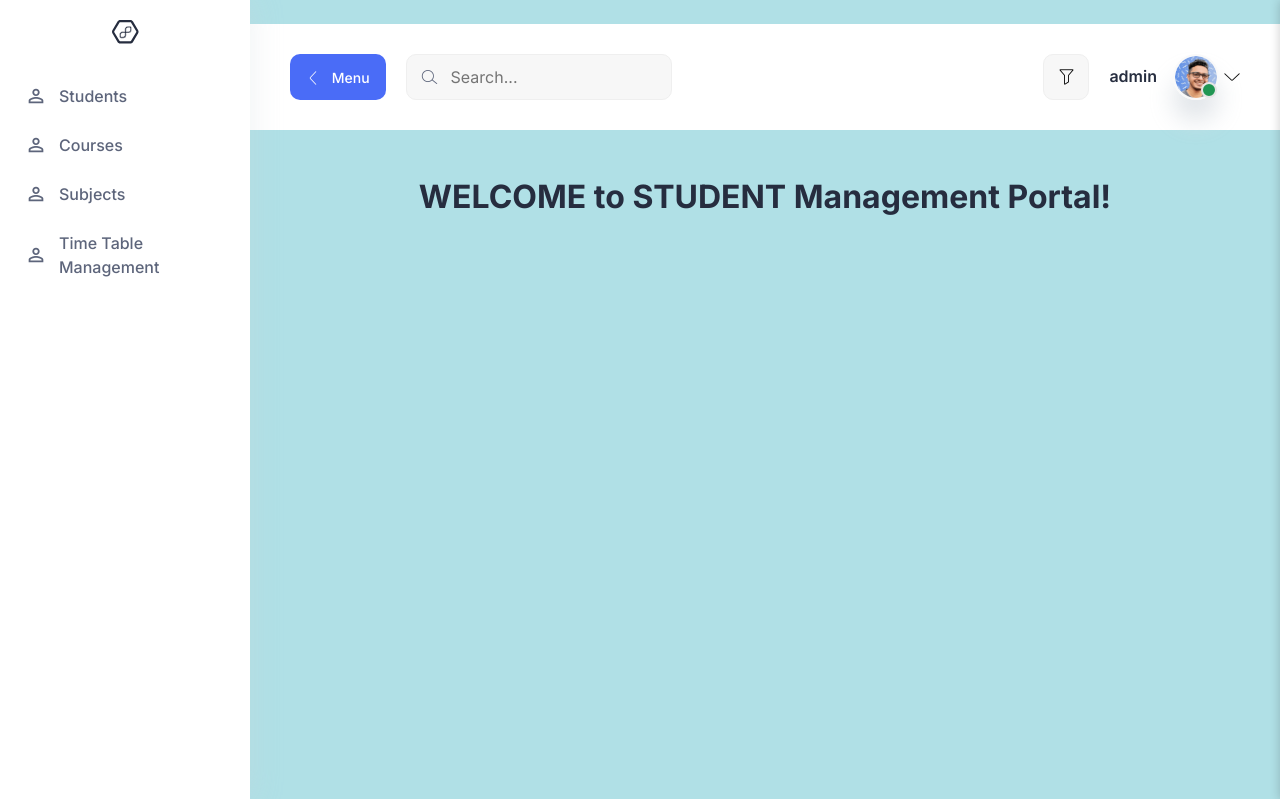
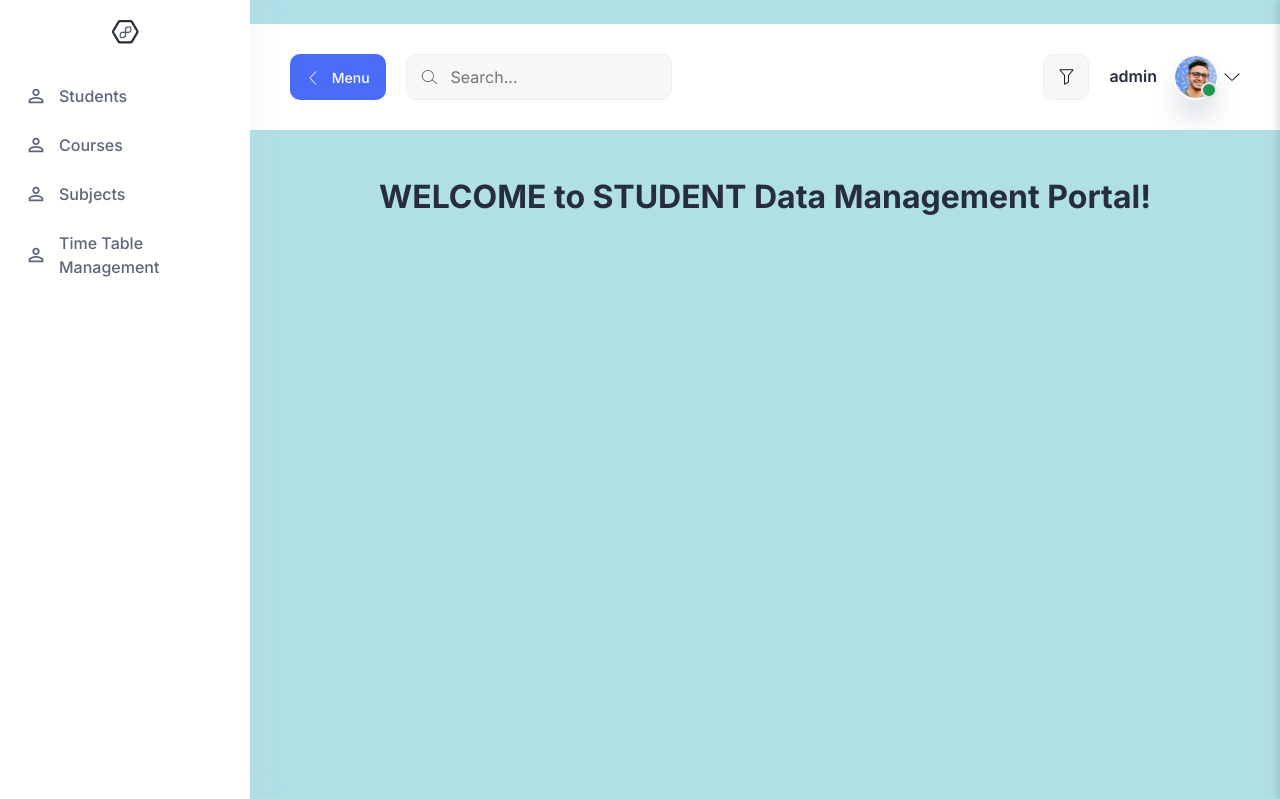
Before and after one commit to reddymahi251/mahicpp, a Django app: page / in a window 1280 px wide. Shown: the top 799 px of the page. Run offline with Django 3.2, Linux system fonts and the light colour scheme; the first user in the database is signed in; some libraries are stand-ins or nearby versions.

Commit message:
Update home.html

```diff
--- a/src/templates/home.html
+++ b/src/templates/home.html
@@ -2,7 +2,7 @@
 {% block content %}
 
     <center>
-    <h1 class="mt-5">WELCOME to STUDENT Management Portal!</h1>
+    <h1 class="mt-5">WELCOME to STUDENT Data Management Portal!</h1>
         </center>
 
 
```
